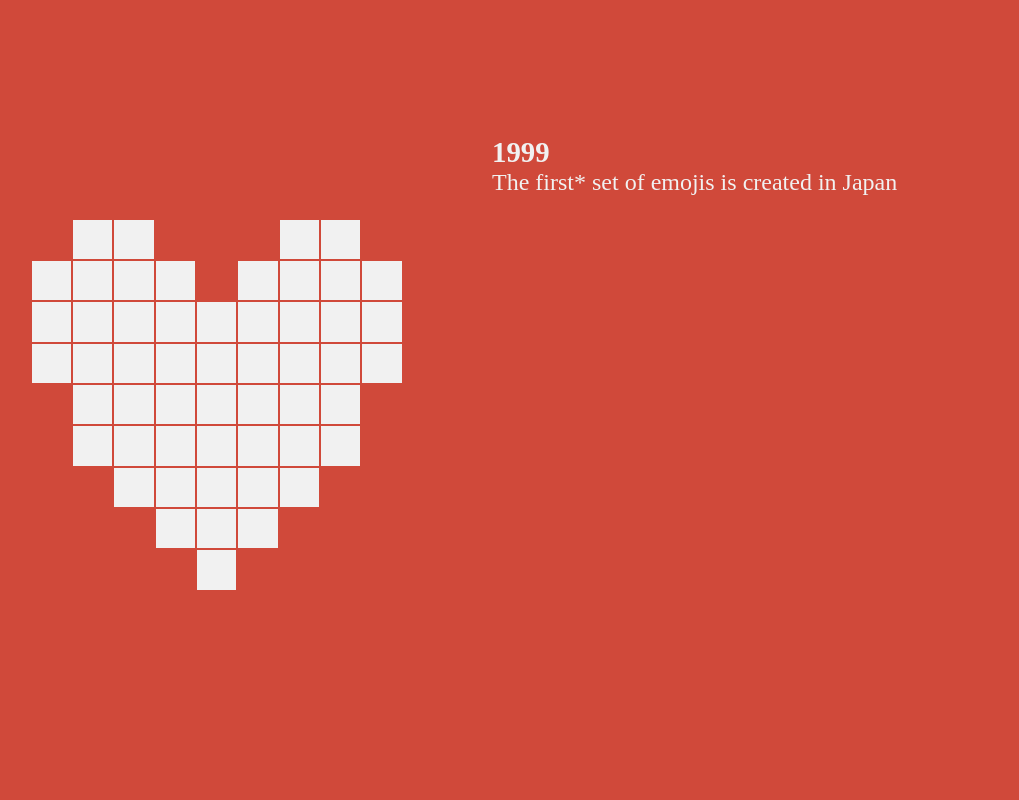
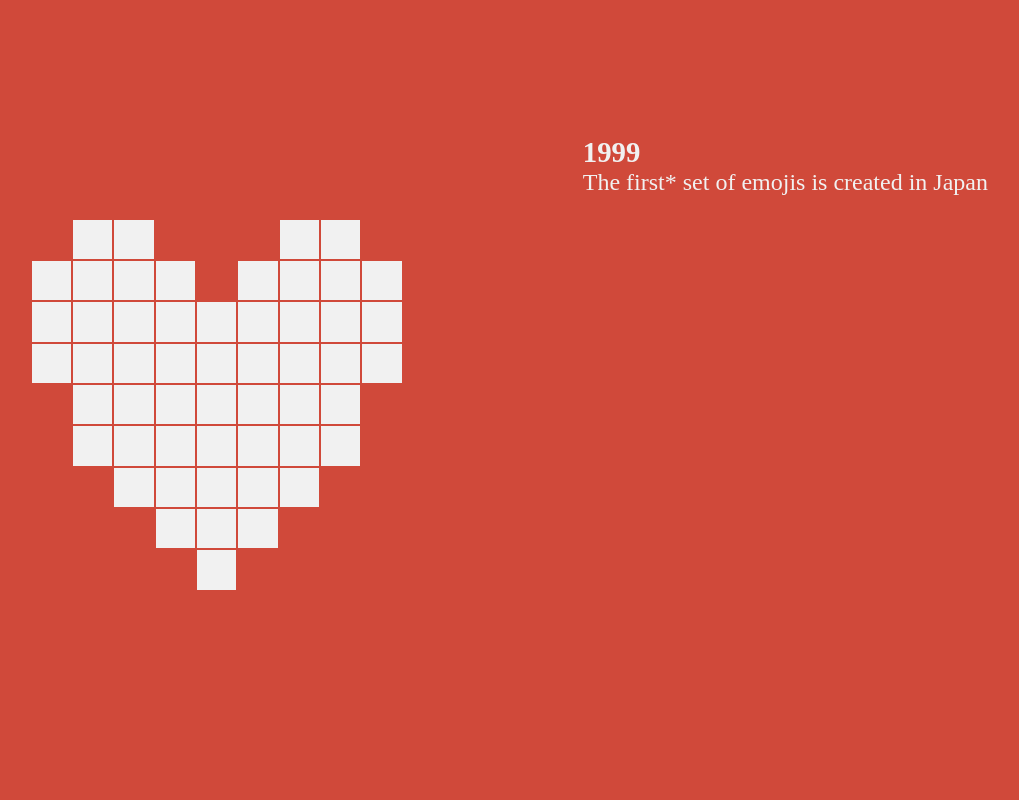
Before and after one commit to divya-mehra/six-emoji-story, a React (Vite) app: page / in a window 1280 px wide. Shown: the part 920-1720 px from the top of the page, without its empty margins (172-1191 px from the left). Built offline with nearby package versions, Linux system fonts and the light colour scheme; a web font is replaced by a local one.

Commit message:
refresh upon view

```diff
--- a/src/components/Grid/index.jsx
+++ b/src/components/Grid/index.jsx
@@ -9,17 +9,17 @@ const Grid = ({emojis, grid, currentEmoji, color}) => {
 
     // check if in view
     const [ref, inView] = useInView({
-        triggerOnce: true,
+        triggerOnce: false,
         threshold: 0.5,
       });
 
-      useEffect(() => {
-        if (inView) {
-          // Parent component is in view, start your logic
-          setGridInView(true)
+    //   useEffect(() => {
+    //     if (inView) {
+    //       // Parent component is in view, start your logic
+    //     //   setGridInView(true)
 
-        }
-      }, [inView]);
+    //     }
+    //   }, [inView]);
 
 
     // make the grid
@@ -34,7 +34,7 @@ const Grid = ({emojis, grid, currentEmoji, color}) => {
     return (
 
     <div className="grid" ref={ref}>
-        {gridInView && divArr.map((i) => {
+        {inView && divArr.map((i) => {
             return(
                 <GridRect
                 key={i.id}
--- a/src/components/Headlines/index.jsx
+++ b/src/components/Headlines/index.jsx
@@ -2,7 +2,7 @@ import "./index.scss"
 
 export const SectionHeader = ({ title, subtitle, year }) => {
   return (
-    <div className="flex-column">
+    <div className="flex-column section-header">
       <div className="flex">
         <h3 className="section-year">{year}</h3>
         <h2 className="section-title"> {title} </h2>
--- a/src/components/Headlines/index.scss
+++ b/src/components/Headlines/index.scss
@@ -1,11 +1,11 @@
-.section-title {
+@import "../Layout//base.scss";
 
-}
-
-.section-subtitle {
-
-}
 
 .section-year {
     align-self: flex-end;
 }
+
+.section-header {
+    // width: getWidth(5, 12);
+    align-self: flex-end;
+}
--- a/src/components/Section/index.jsx
+++ b/src/components/Section/index.jsx
@@ -28,7 +28,7 @@ const Section = ({
         <div className="half-column">
           <Grid emojis={emojis} color={color} currentEmoji={currentEmoji} grid={grid}></Grid>
         </div>
-        <div className="half-column">
+        <div className="half-column flex-column">
           <SectionHeader title={sectionTitle} subtitle={subtitle} year={year} />
         </div>
       </div>
```
Also changed, not shown: src/components/GridRect/index.jsx (+13 -16 lines).
